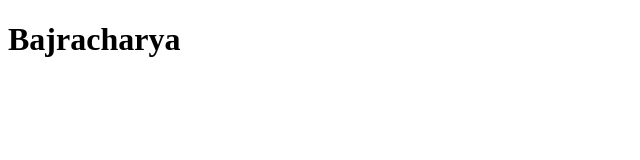
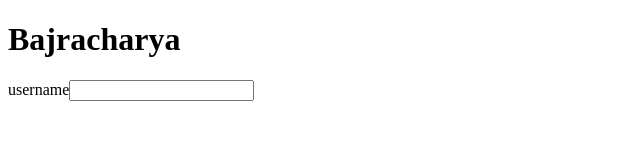
Before and after one commit to pawanacharya1979/lets-learn-git, a plain HTML site: page index.html in a window 1280 px wide. Shown: the whole page, without its empty margins (0-640 px from the left). Drawn offline with Linux system fonts and the light colour scheme.

Commit message:
index changed

```diff
--- a/index.html
+++ b/index.html
@@ -10,6 +10,7 @@
 
 <body>
     <h1>Bajracharya</h1>
+    username<input type="text" name="username" value=""/>
 </body>
 
 </html>
```
